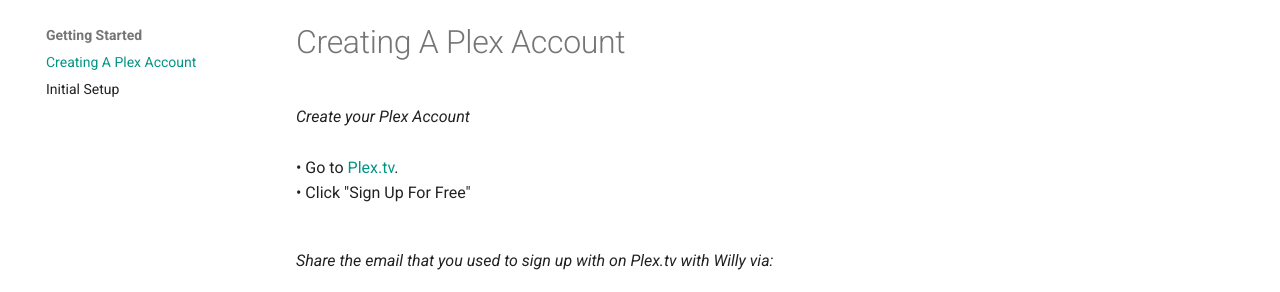
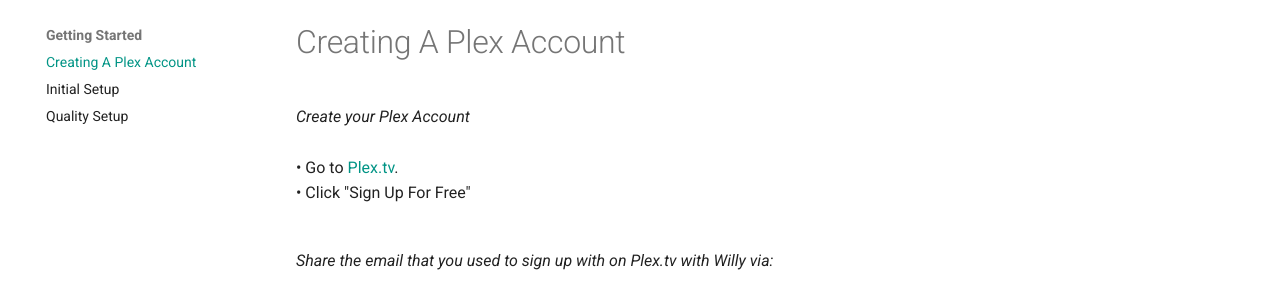
Before and after one commit to phishyphun/willystation, an MkDocs documentation site: the page built from docs/Getting Started/Create A Plex Account.md, in a window 1280 px wide. Shown: the part 124-416 px from the top of the page. Built offline with MkDocs 1.6.1 and Material for MkDocs 9.7.7, drawn with Linux system fonts in a browser that asks for light colours.

Commit message:
Update mkdocs.yml

```diff
--- a/mkdocs.yml
+++ b/mkdocs.yml
@@ -32,6 +32,7 @@
   - Getting Started:
     - Creating A Plex Account: Getting Started/Create A Plex Account.md
     - Initial Setup: Getting Started/Intial Setup.md
+    - Quality Setup: Getting Started/Quality Setup.md
   - Requesting Movies & TV Shows:
     - Requesting Movies & TV Shows: Request Movies & Shows/Requesting Movies & Shows.md
     - Adding Overseerr As An App: Request Movies & Shows/Adding Overseerr As An App.md
```
